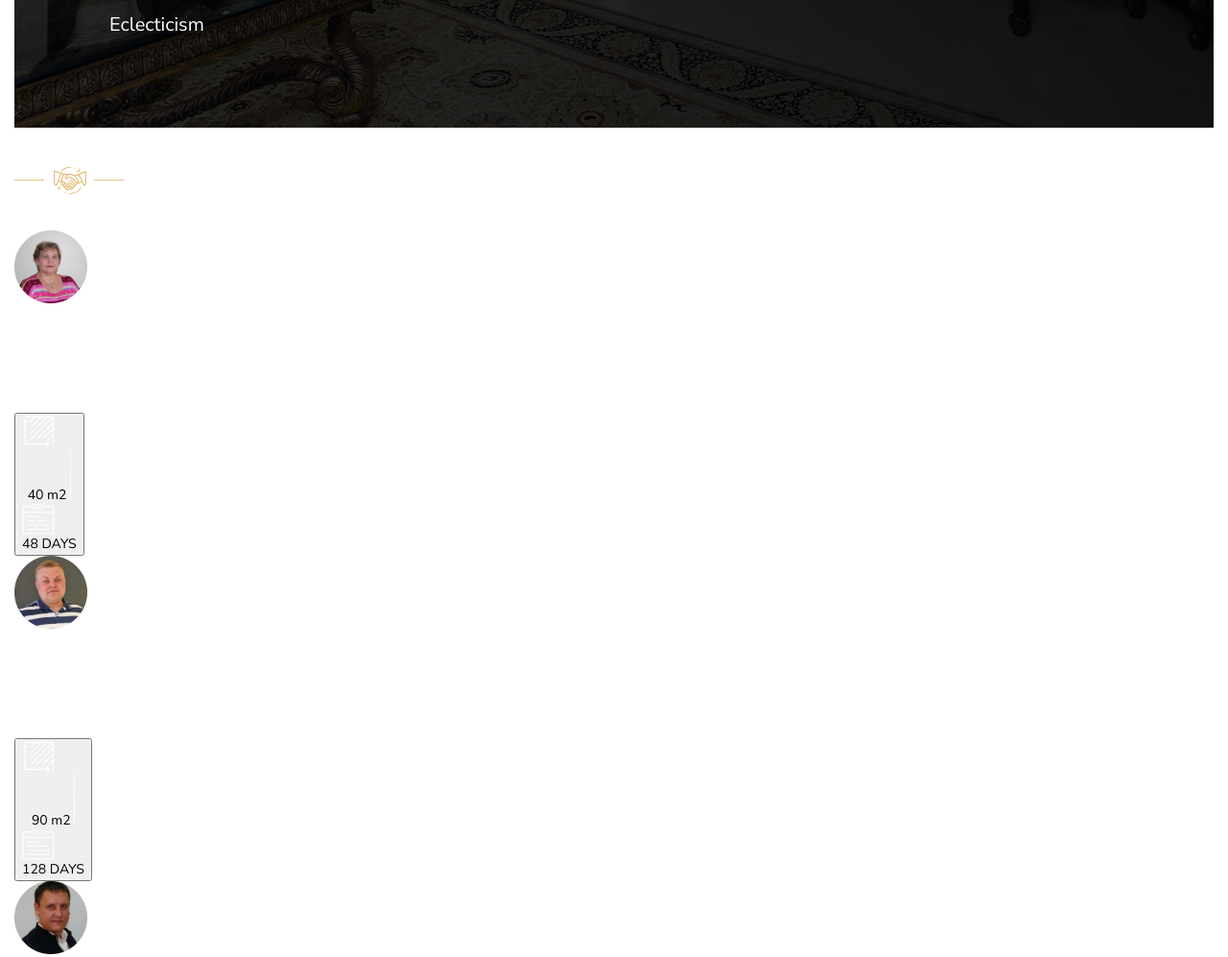
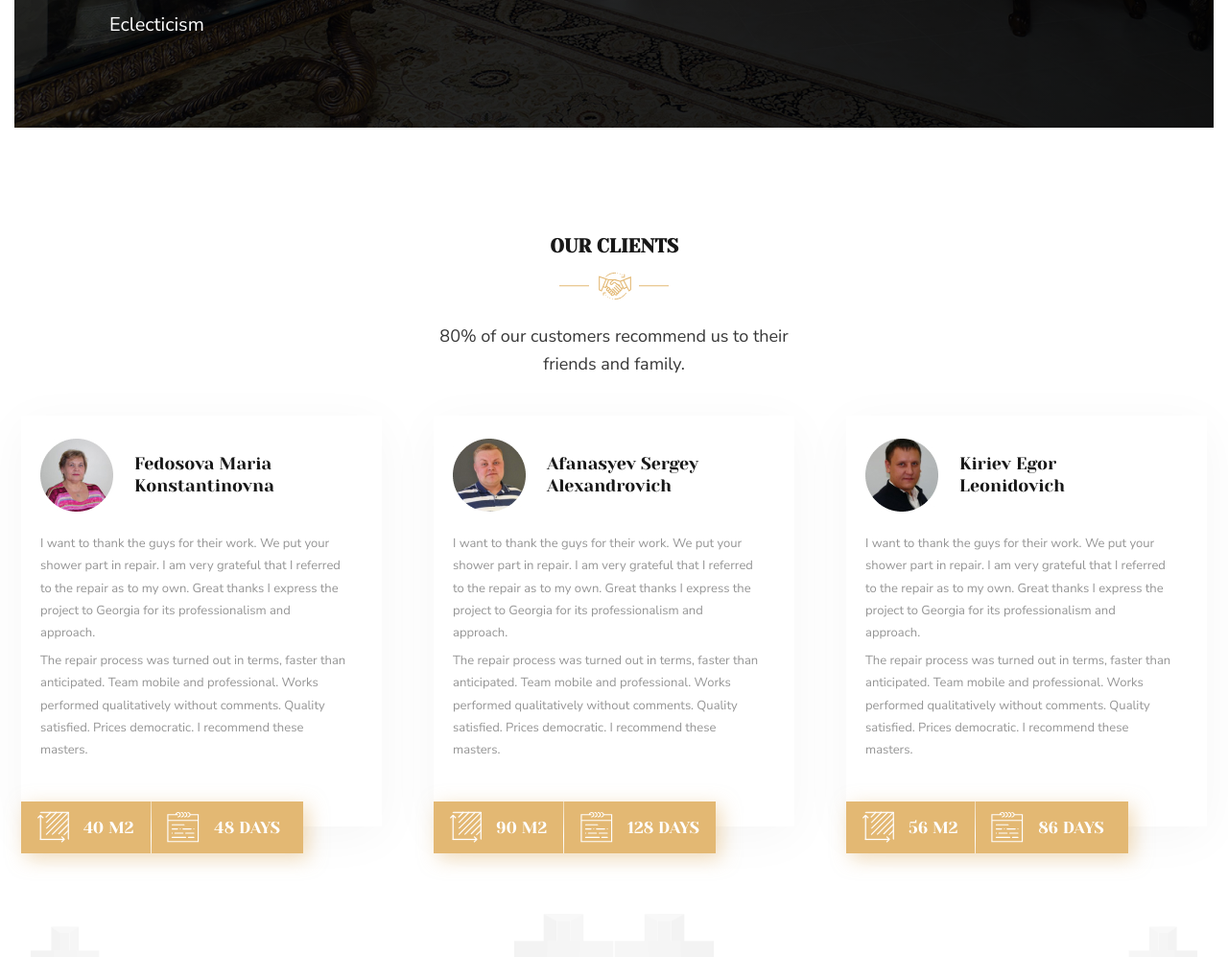
Before and after one commit to User-960/Design-Studio, a website: page app/index.html in a window 1280 px wide. Shown: the part 5122-6119 px from the top of the page at 96% size. Drawn offline with Linux system fonts and the light colour scheme.

Commit message:
Issue 01.19.01 - Added styles for element review in index.html

```diff
--- a/app/scss/style.scss
+++ b/app/scss/style.scss
@@ -703,3 +703,92 @@ body {
     max-width: 354px;
   }
 }
+
+.review {
+  margin-top: 110px;
+  &__inner {
+    display: flex;
+    flex-direction: column;
+    align-items: center;
+    padding: 0px 102px 371px 102px;
+    background-image: url(../images/Background-town.svg);
+    background-repeat: no-repeat;
+    background-position: bottom;
+  }
+  &__title-black {
+    color: $color-text-black;
+  }
+  &__text {
+    margin-top: 24px;
+    font-size: 18px;
+    line-height: 29px;
+    text-align: center;
+    color: $color-text-grey;
+  }
+  &__box {
+    margin-top: 39px;
+    display: flex;
+    flex-direction: row;
+  }
+  &__client+&__client {
+    margin-left: 54px;
+  }
+  &__client {
+    max-width: 376px;
+    max-height: 428px;
+    background: #FFFFFF;
+    box-shadow: 0px 10px 50px rgba(0, 0, 0, 0.04);
+    padding-left: 20px;
+    padding-right: 32px;
+    padding: 24px 32px 0px 20px;
+    &-info {
+      display: flex;
+    }
+    &-name {
+      width: 178px;
+      font-family: $title-font;
+      font-size: 18px;
+      line-height: 23px;
+      color: $color-text-black;
+      align-self: center;
+      margin-left: 22px;
+    }
+    &-text {
+      width: 324.08px;
+      margin-top: 22px;
+      color: $color-text-grey-light;
+      font-size: 13px;
+      line-height: 180%;
+    }
+    &-text+&-text {
+      margin-top: 5px;
+    }
+  }
+  &__btn {
+    @extend %btn-model;
+    margin-top: 50px;
+    position: relative;
+    bottom: 9px;
+    left: -20px;
+    width: 293.75px;
+    height: 54px;
+    padding: 11px 0px;
+    display: flex;
+    align-items: center;
+    font-family: $title-font;
+    font-size: 17px;
+    line-height: 24px;
+    text-transform: uppercase;
+    color: #FFFFFF;
+    box-shadow: 5px 5px 20px rgba(227, 184, 115, 0.5);
+    &-icon {
+      margin-left: 17px;
+    }
+    &-text {
+      margin-left: 15px;
+    }
+    &-line {
+      margin-left: 17px;
+    }
+  }
+}
```
Also changed, not shown: app/css/style.min.css.
